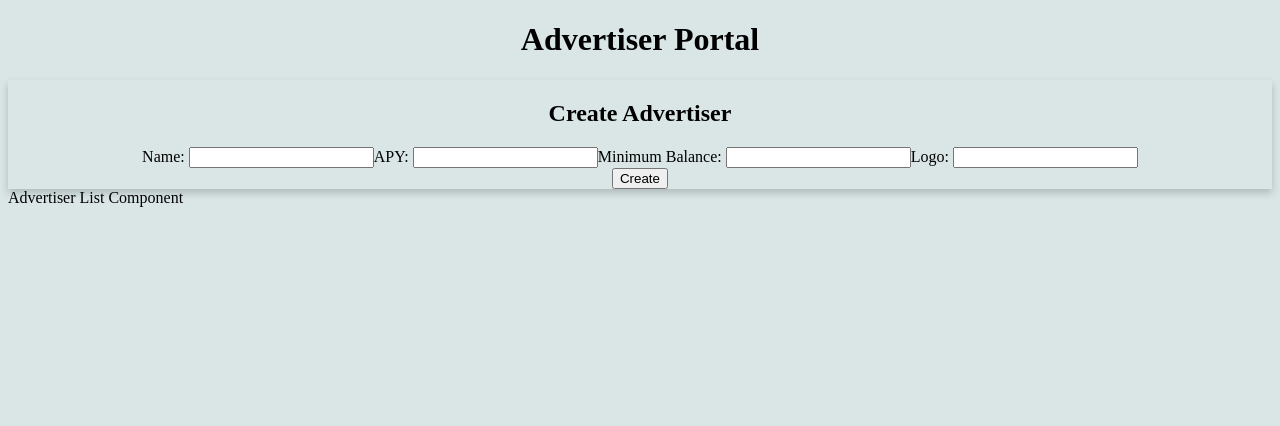
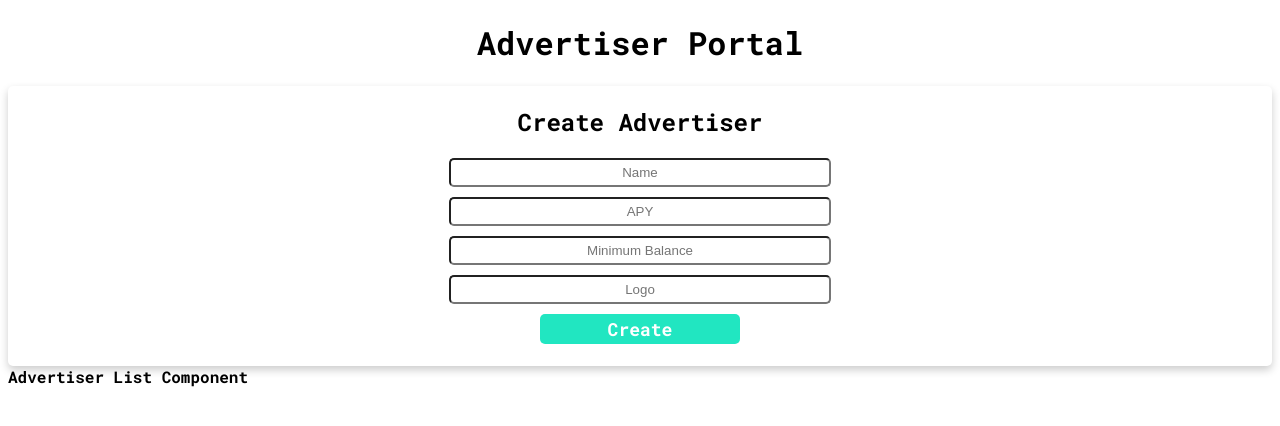
Before and after one commit to abheek786/advertiser-portal, a React (Create React App) app: page / in a window 1280 px wide. Shown: the top 426 px of the page. Built offline with nearby package versions, Linux system fonts and the light colour scheme.

Commit message:
Design update for Advertiser component

```diff
--- a/public/index.html
+++ b/public/index.html
@@ -1,9 +1,16 @@
 <!DOCTYPE html>
 <html lang="en">
+
 <head>
   <title>Advertiser Portal</title>
+  <link rel="preconnect" href="https://fonts.googleapis.com">
+  <link rel="preconnect" href="https://fonts.gstatic.com" crossorigin>
+  <link href="https://fonts.googleapis.com/css2?family=Roboto+Mono:wght@700&family=Space+Mono:wght@700&display=swap"
+    rel="stylesheet">
 </head>
+
 <body>
   <div id="root"></div>
 </body>
+
 </html>
--- a/src/components/Advertiser/Advertiser.component.scss
+++ b/src/components/Advertiser/Advertiser.component.scss
@@ -1,7 +1,48 @@
-.Advertiser{
+.Advertiser {
   overflow: hidden;
-  box-shadow: 0 4px 8px 0 rgba(0,0,0,0.2);
+  box-shadow: 0 4px 8px 0 rgba(0, 0, 0, 0.2);
+  border-radius: 5px;
   transition: 0.3s;
   width: auto;
+  height: 240px;
   text-align: center;
+  margin: 0 auto;
+  padding: 20px;
+  background: #FFFFFF;
+
+  &-headline {
+    margin-top: 0;
+  }
+
+  &-formInput {
+    display: flex;
+    flex-direction: column;
+    gap: 10px;
+  }
+
+  &-input {
+    border-radius: 5px;
+    width: 30%;
+    padding: 5px;
+    text-align: center;
+  }
+
+  &-create {
+    background-color: #21e6c1;
+    border-radius: 5px;
+    border: 0;
+    box-sizing: border-box;
+    color: #FFFFFF;
+    cursor: pointer;
+    font-size: 18px;
+    height: 30px;
+    text-align: center;
+    width: 200px;
+    margin-top: 10px;
+    font-family: 'Roboto Mono', monospace;
+
+    &:active {
+      background-color: #06b;
+    }
+  }
 }
--- a/src/components/Advertiser/Advertiser.component.tsx
+++ b/src/components/Advertiser/Advertiser.component.tsx
@@ -3,14 +3,14 @@ import './Advertiser.component.scss';
 
 const Advertiser: FC = () => (
   <div className="Advertiser">
-    <h2>Create Advertiser</h2>
-    <div>
-      Name: <input />
-      APY: <input />
-      Minimum Balance: <input />
-      Logo: <input />
+    <h2 className="Advertiser-headline">Create Advertiser</h2>
+    <div className="Advertiser-formInput">
+      <div><input className="Advertiser-input" type="text" placeholder="Name"/></div>
+      <div><input className="Advertiser-input" type="text" placeholder="APY"/></div>
+      <div><input className="Advertiser-input" type="text" placeholder="Minimum Balance"/></div>
+      <div><input className="Advertiser-input" type="text" placeholder="Logo"/></div >
     </div>
-    <button type="button">Create</button>
+    <button type="button" className="Advertiser-create">Create</button>
   </div>
 );
 
--- a/src/index.scss
+++ b/src/index.scss
@@ -1,3 +1,4 @@
 body{
-  background-color: #dae6e6;
+  // background-color: #21e6c1;
+  font-family: 'Roboto Mono', monospace;
 }
```
Lines whose indentation alone changed are shown as unchanged.
